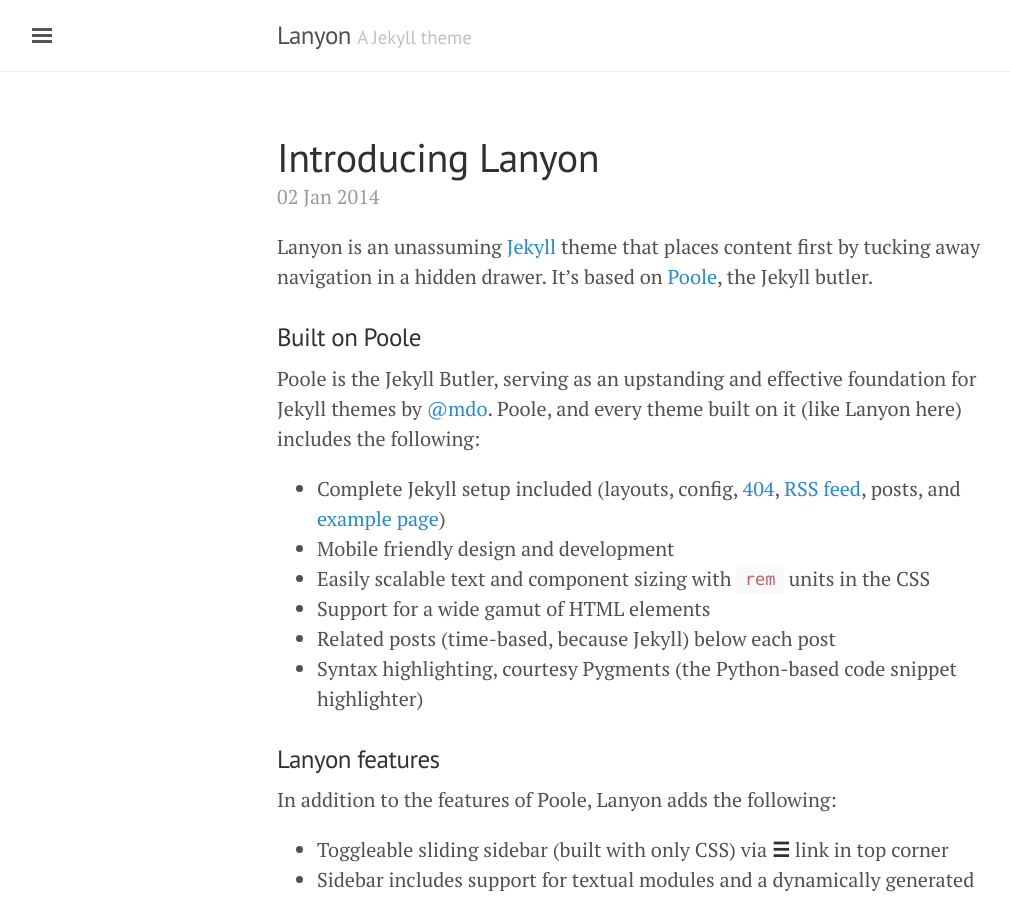
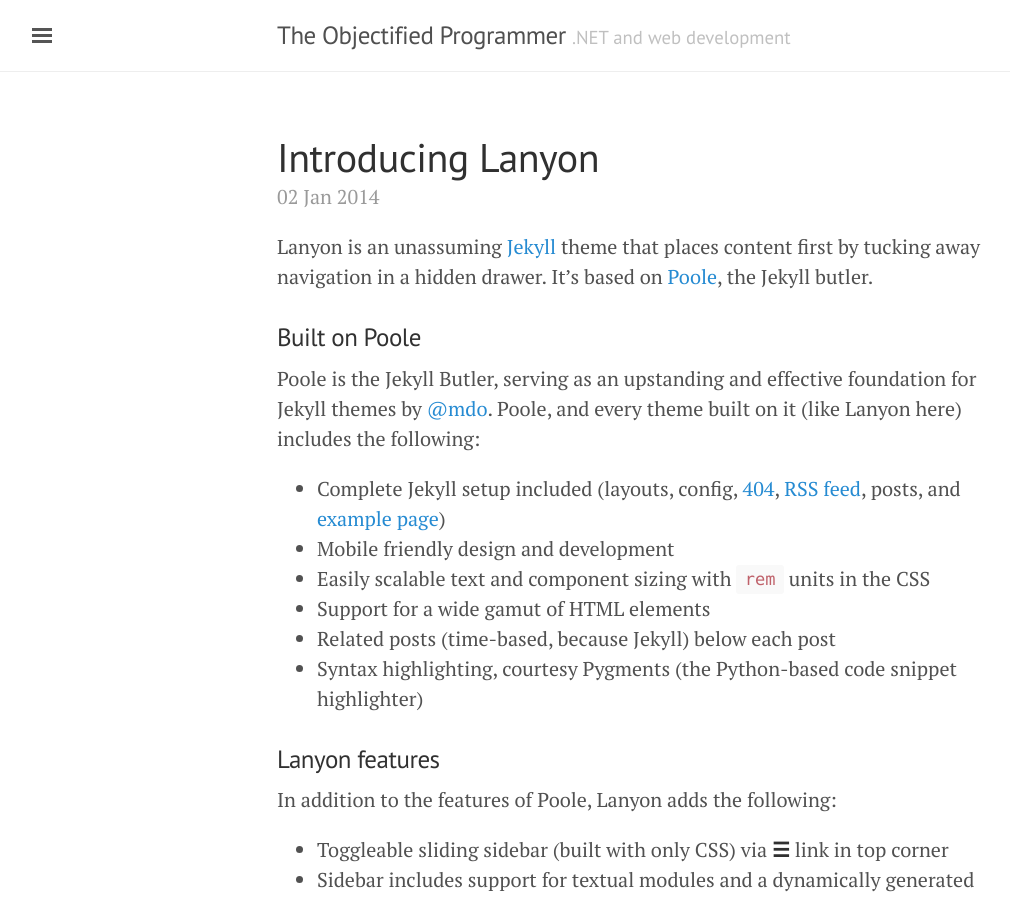
Before and after one commit to simon-reynolds/simon-reynolds.github.io, a Jekyll site: the page built from index.html, in a window 1280 px wide and 900 px high. Shown: the whole window, without its empty margins (3-1013 px from the left). Built offline with Jekyll 4.4.1, drawn with Linux system fonts in a browser that asks for light colours; the list of posts is cut into pages by our own code.

Commit message:
Updated config.yml with relevant info

```diff
--- a/_config.yml
+++ b/_config.yml
@@ -5,18 +5,18 @@ permalink:           pretty
 relative_permalinks: true
 
 # Setup
-title:               Lanyon
-tagline:             'A Jekyll theme'
-description:         'A reserved <a href="http://jekyllrb.com" target="_blank">Jekyll</a> theme that places the utmost gravity on content with a hidden drawer. Made by <a href="https://twitter.com/mdo" target="_blank">@mdo</a>.'
-url:                 http://lanyon.getpoole.com
+title:               The Objectified Programmer
+tagline:             '.NET and web development'
+description:         'A husband, a father, a coder, a coffee addict'
+url:                 http://theobjectifiedprogrammer.com
 baseurl:             ''
 paginate:            5
 
 # About/contact
 author:
-  name:              Mark Otto
-  url:               https://twitter.com/mdo
-  email:             markdotto@gmail.com
+  name:              Simon Reynolds
+  url:               https://twitter.com/ImSimonReynolds
+  email:             simon@theobjectifiedprogrammer.com
 
 # Custom vars
 version:             1.0.0
```
